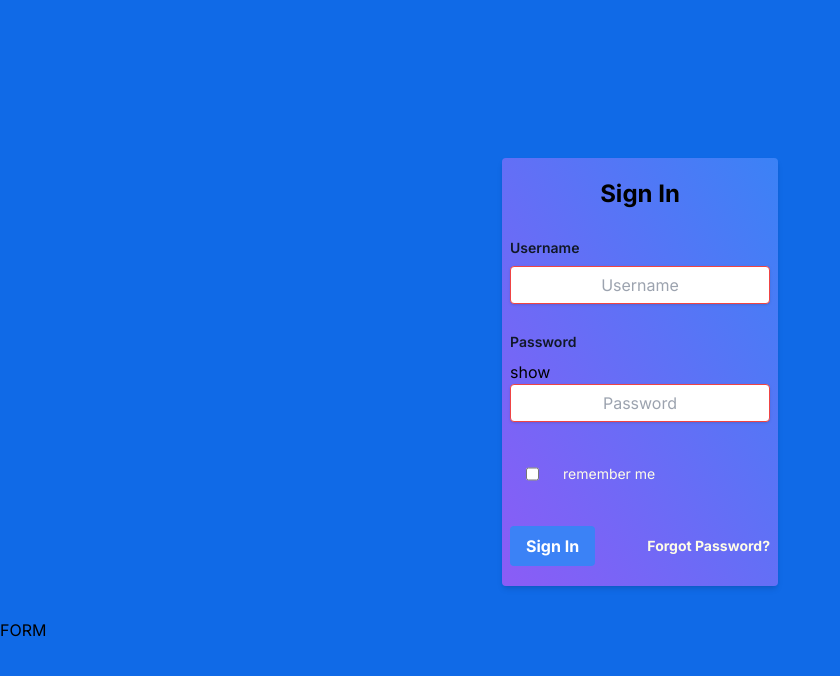
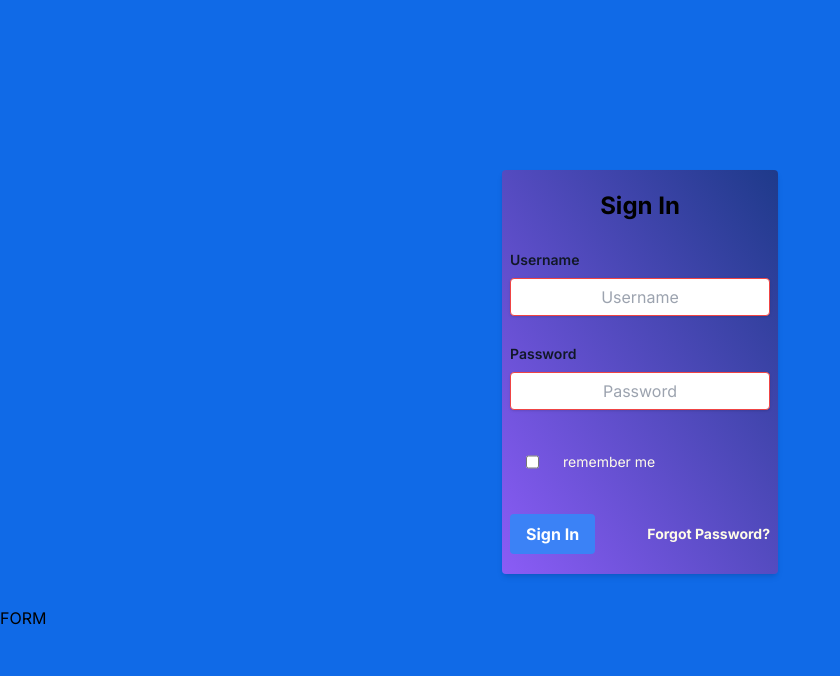
Before and after one commit to mconrejas/project-frontend, a Next.js app: page / in a window 1280 px wide. Shown: the top 676 px of the page, without its empty margins (0-840 px from the left). Built offline with nearby package versions, Linux system fonts and the light colour scheme.

Commit message:
05/19/23

```diff
--- /dev/null
+++ b/app/components/Login _Page.tsx
@@ -0,0 +1,24 @@
+// @ts-ignore
+import COVER_IMAGE from './assets/cover_image.jfif';
+
+const colors = {
+ primary: "#060606",
+ background: "#E0E0E0",
+ disbaled: "D9D9D9"
+}
+
+const Login = () => {
+  return (
+    <div className="w-full min-h-screen flex items-start">
+    <div className="relative w-1/2 h-full flex flex-col">
+     <img src={COVER_IMAGE} className="w-full h-full"/>
+
+
+    </div>
+    </div>
+
+  )
+
+}
+
+export default Login;
--- a/app/components/Login.tsx
+++ b/app/components/Login.tsx
@@ -1,6 +1,5 @@
 import  { useRef, useState, useEffect } from "react";
 // import {AiFillEyeInvisible, AiFillEye} from 'react-icons/ai';
-
 
 
 const Login = () => {
@@ -12,7 +11,7 @@ const Login = () => {
     return (
 
 
-    <form className="bg-gradient-to-tr from-violet-500 to-blue-500 shadow-md rounded w-small px-2 pt-5 pb-5 mb-8 space-y-7 ">
+    <form className="bg-gradient-to-tr from-violet-500 to-blue-900 shadow-md rounded w-small px-2 pt-5 pb-5 mb-8 space-y-7 ">
                     <div className="font-bold text-center text-2xl">Sign In</div>
                     <div className="mb-3">
 
@@ -22,13 +21,10 @@ const Login = () => {
                     </div>
 
 
-            <div className="row mb-4 mx-auto relative">
+            <div className=" mx-auto relative">
                     <label className="block text-gray-900 text-sm font-semibold mb-2" >Password</label>
-                    <div className="col=sm-1">
-                     <button type="button" className="btn btn-primary">show</button>
+                    <input className="text-md  text-center shadow appearance-none placeholder border border-red-500 rounded w-small py-2 px-3 text-gray-700 leading-tight focus:outline-none focus:shadow-outline" id="Password"type="text" placeholder="Password"></input>
 
-                    </div>
-                    <input className="text-md  text-center shadow appearance-none placeholder border border-red-500 rounded w-small py-2 px-3 text-gray-700 leading-tight focus:outline-none focus:shadow-outline" id="Password"type="text" placeholder="Password"></input>
             </div>
             <div className="flex items-center justify-between">
                 <div className="flex items-center">
--- a/pages/404.tsx
+++ b/pages/404.tsx
@@ -1,11 +1,14 @@
 import React from 'react';
 
 const NotFoundPage: React.FC = () => {
+
+
   return (
+
     <div className="flex items-center justify-center h-screen bg-gray-900">
       <div className="max-w-md mx-auto p-8 bg-white border border-gray-300 rounded-md shadow-md">
-        <h1 className="text-4xl font-bold text-gray-800">404</h1>
-        <p className="text-gray-600">Oops! Page not found.</p>
+        <h1 className="text-4xl font-bold text-gray-800">Home</h1>
+        <p className="text-gray-600">Back To Home</p>
       </div>
     </div>
   );
```
